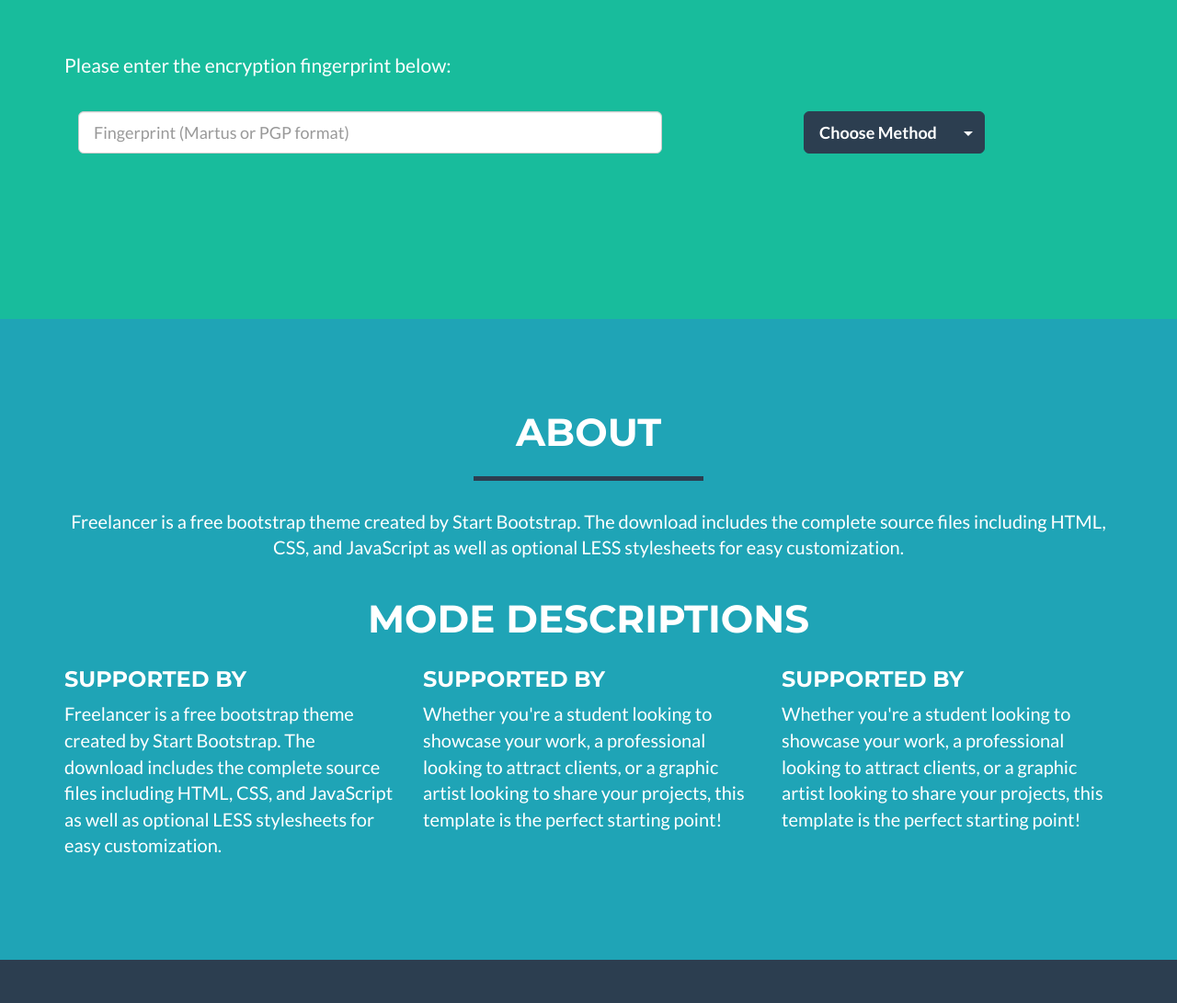
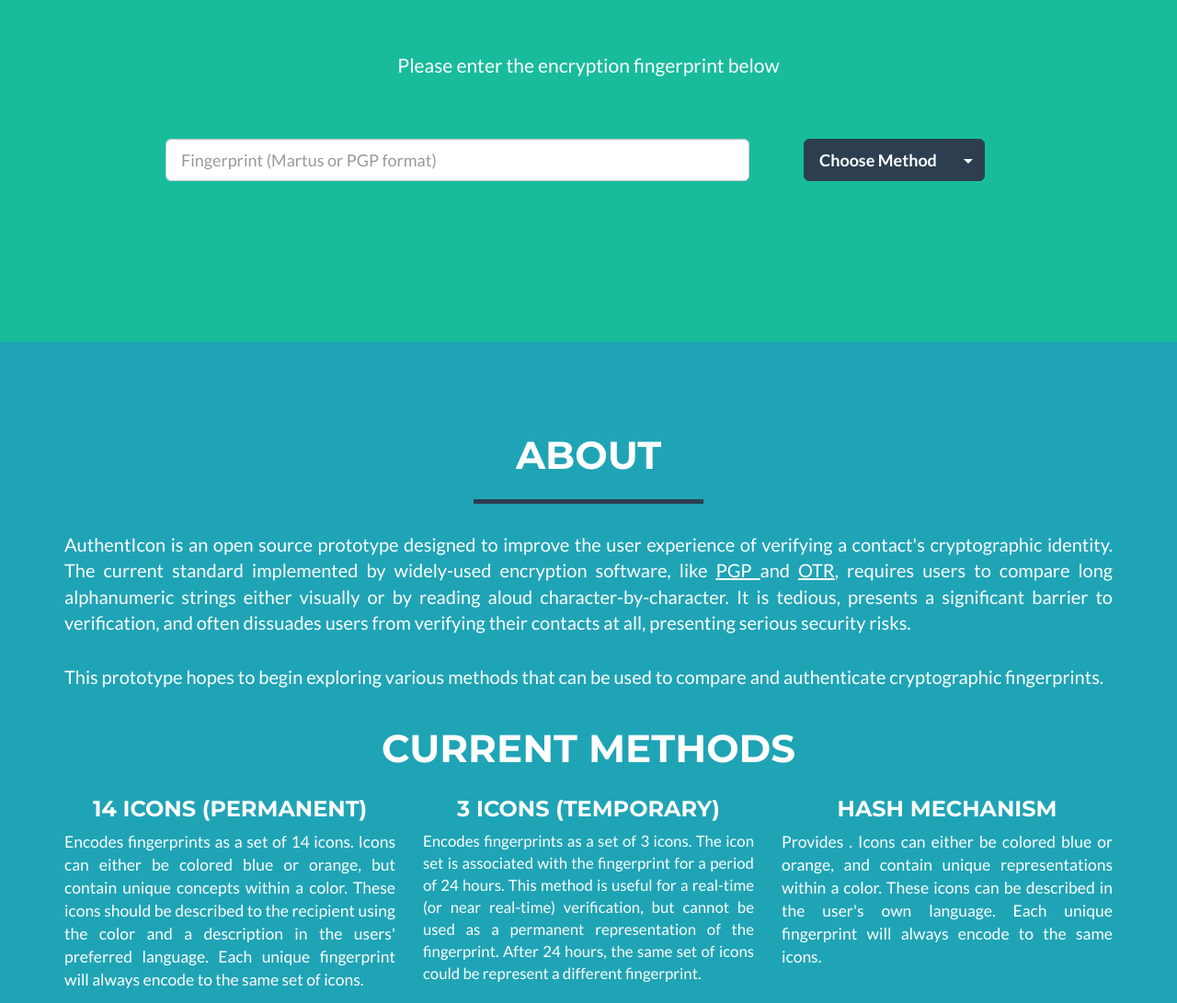
Before and after one commit to johnhbenetech/AuthNew, a website: page startbootstrap-freelancer-gh-pages/index.html in a window 1280 px wide. Shown: the part 300-1391 px from the top of the page at 92% size. Drawn offline with nearby package versions, Linux system fonts and the light colour scheme; no server answers.

Commit message:
Update content

```diff
--- a/startbootstrap-freelancer-gh-pages/index.html
+++ b/startbootstrap-freelancer-gh-pages/index.html
@@ -83,46 +83,35 @@
 <!-- Header -->
 
 	<header>
-		<section id="viz"  style="padding-top:120px; padding-bottom:100px;">
+		<section id="viz"  style="padding-bottom:50px;">
 			<div class="container">
-				<div id="fingerprint-entry">
+				<span id="fingerprint-entry" sytle="padding-top:120px;">&nbsp;</span>
 					<div class="row" style="padding-bottom:30px">
 						<div class="col-lg-12">
 							<div class="intro-text">
 								<h2>Authenticon</h2>
-								<hr class="star-light">
+								<hr  class="star-light">
 							</div>
 						</div>
 					</div>
-				</div>
+					<div class="row" style="padding-bottom:30px">
+						<div class="col-lg-12 text-center">
+							<p class="lead">Please enter the encryption fingerprint below</p>
+						</div>
+					</div>
 
-				<div class="row">
-					<div class="col-lg-12 text-left">
-						<p class="lead">Please enter the encryption fingerprint below:</p>
-					</div>
-				</div>
+
+
 
 				<div class="row">
 					<div class="col-lg-12">
 						<form id="fingerprintForm" autocomplete="off">
 							<div class="form-group">
-								<div class="col-md-7">
+								<div class="col-md-7 col-md-offset-1">
 									<input type="text" class="form-control input-lg" name="fingerprint" placeholder="Fingerprint (Martus or PGP format)"></input>
 								</div>
 
-								<div class="col-md-5">
-									<!-- <div class="btn-group" role="group" aria-label="Choose Representation">
-										<div class="btn-group" role="group">
-
-											<button type="button" class="btn btn-primary btn-lg dropdown-toggle" data-toggle="dropdown" aria-haspopup="true" aria-expanded="false">
-												HELP<span class="caret"></span>
-											</button>
-											<ul id="methods-dropdown" class="dropdown-menu">
-											</ul>
-
-										</div>
-										<input type="submit" value="Submit" id="goBtn" class="btn btn-primary btn-lg disabled"></input>
-									</div> -->
+								<div class="col-md-3">
 
 									<div class="btn-group" role="group" aria-label="Choose Representation">
 										<button id="current-encoding-name" type="button" class="btn btn-primary btn-lg">Choose Method</button>
@@ -148,8 +137,8 @@
 
 
 
-				<div class="row" style="padding-top:30px;">
-					<div class="well" id="visualise-result" style="display:none;">
+				<div class="row" style="padding-top:75px;">
+					<div class="img-responsive" id="visualise-result" style="display:none;">
 						<button id="resultDone" class="btn btn-lg btn-success">Done</button>
 					</div>
 				</div>
@@ -171,28 +160,31 @@
 				</div>
 			</div>
 			<div class="row">
-				<div class="col-lg-12 text-center">
-					<p>Freelancer is a free bootstrap theme created by Start Bootstrap. The download includes the complete source files including HTML, CSS, and JavaScript as well as optional LESS stylesheets for easy customization.</p>
+				<div class="col-lg-12 text-justify">
+					<p>AuthentIcon is an open source prototype designed to improve the user experience of verifying a contact's cryptographic identity. The current standard implemented by widely-used encryption software, like <a style="text-decoration: underline; color:white" href="https://en.wikipedia.org/wiki/Pretty_Good_Privacy">PGP </a>and <a style="text-decoration: underline; color:white" href="https://en.wikipedia.org/wiki/Off-the-Record_Messaging">OTR</a>, requires users to compare long alphanumeric strings either visually or by reading aloud character-by-character. It is tedious, presents a significant barrier to verification, and often dissuades users from verifying their contacts at all, presenting serious security risks.</p>
+				</div>
+				<div class="col-lg-12 text-justify" style="padding-top:20px;">
+					<p>This prototype hopes to begin exploring various methods that can be used to compare and authenticate cryptographic fingerprints.</p>
 				</div>
 			</div>
 
 			<div class="row">
 				<div class="col-lg-12 text-center" style="padding-top: 30px;">
-					<h2>Mode Descriptions</h2>
+					<h2>Current Methods</h2>
 				</div>
 			</div>
 			<div class="row" style="padding-top: 10px;">
-				<div class="col-md-4">
-					<h3>Supported By</h3>
-					<p>Freelancer is a free bootstrap theme created by Start Bootstrap. The download includes the complete source files including HTML, CSS, and JavaScript as well as optional LESS stylesheets for easy customization.</p>
+				<div class="col-md-4 text-justify">
+					<h3 class="text-center">14 Icons (Permanent)</h3>
+					<p style="font-size: 1.25em">Encodes fingerprints as a set of 14 icons. Icons can either be colored blue or orange, but contain unique concepts within a color. These icons should be described to the recipient using the color and a description in the users' preferred language. Each unique fingerprint will always encode to the same set of icons.</p>
 				</div>
-				<div class="col-md-4">
-					<h3>Supported By</h3>
-					<p>Whether you're a student looking to showcase your work, a professional looking to attract clients, or a graphic artist looking to share your projects, this template is the perfect starting point!</p>
+				<div class="col-md-4 text-justify">
+					<h3 class="text-center">3 Icons (Temporary)</h3>
+					<p style="font-size: 1.2em">Encodes fingerprints as a set of 3 icons. The icon set is associated with the fingerprint for a period of 24 hours. This method is useful for a real-time (or near real-time) verification, but cannot be used as a permanent representation of the fingerprint. After 24 hours, the same set of icons could be represent a different fingerprint.</p>
 				</div>
-				<div class="col-md-4">
-					<h3>Supported By</h3>
-					<p>Whether you're a student looking to showcase your work, a professional looking to attract clients, or a graphic artist looking to share your projects, this template is the perfect starting point!</p>
+				<div class="col-md-4 text-justify">
+					<h3 class="text-center">Hash Mechanism</h3>
+					<p style="font-size: 1.25em">Provides . Icons can either be colored blue or orange, and contain unique representations within a color. These icons can be described in the user's own language. Each unique fingerprint will always encode to the same icons.</p>
 				</div>
 		</div>
 	</section>
@@ -303,7 +295,9 @@
 			}});
 			}
 		else if ($('#fingerprintForm').valid()) {
-			visualiseFingerprint(document.forms[0].fingerprint.value.replace(/([^a-f0-9]+)/gi, ''));
+			$('#visualise-result').fadeOut( { complete : function() {
+				visualiseFingerprint(document.forms[0].fingerprint.value.replace(/([^a-f0-9]+)/gi, ''));
+			}});
 		}
 	}
 
@@ -334,18 +328,22 @@
 				fingerprint: {
 					required: true,
 //					regex: "^([0-9a-f]{4}[\\s]?[\.\-]?[\\s]?){10}$|^([0-9a-f]{8}[\\s]?[\.\-]?[\\s]?){5}$",
-					regex: "^([0-9a-f][\\s]*[\.\-]*){40}$",
+					regex: "^([0-9a-f][\\s]*[\:\.\-]*){40}$",
 					goodMethod: true,
 				},
 		   },
 			submitHandler: function(form) {
-			  visualiseFingerprint(form.fingerprint.value.replace(/([^a-f0-9]+)/gi, ''));
+			  $('#visualise-result').fadeOut( { complete : function() {
+				visualiseFingerprint(document.forms[0].fingerprint.value.replace(/([^a-f0-9]+)/gi, ''));
+			}});
 			}
 		});
 
 		$('#fingerprintForm input').on('keyup blur', function () {
 			if ($('#fingerprintForm').valid()) {
+				$('#visualise-result').fadeOut( { complete : function() {
 				visualiseFingerprint(document.forms[0].fingerprint.value.replace(/([^a-f0-9]+)/gi, ''));
+			}});
 			}
 			else {
 				resetFingerprintEntry();
@@ -362,13 +360,13 @@
 	});
 
 	function visualiseFingerprint(fingerprint) {
-	  $('.result').remove();
+	  $('#visualise-result').empty();
 	  var apiUrl = apiRoot + '?method=' + encodeURIComponent(currentEncodingMethod.id) + '&fingerprint=' + fingerprint;
 	  if (currentEncodingMethod.type == 'text') {
 		$('#visualise-result').prepend($('<pre>', {class: 'result', id: 'text-result'}));
 		$.ajax(apiUrl).done(function(data) { $('#text-result').append(data)});
 	  } else {
-		$('#visualise-result').prepend($('<img>',{class: 'result', style: 'width:80%', src:''+apiUrl}));
+		$('#visualise-result').prepend($('<img>',{class: 'img-responsive', style: 'height:80%', src:''+apiUrl}));
 	  }
 	  $('#fingerprint-entry').fadeOut( { complete: function() {
 		$('#visualise-result').fadeIn();
```
Also changed, not shown: startbootstrap-freelancer-gh-pages/img/labslogo.png.
